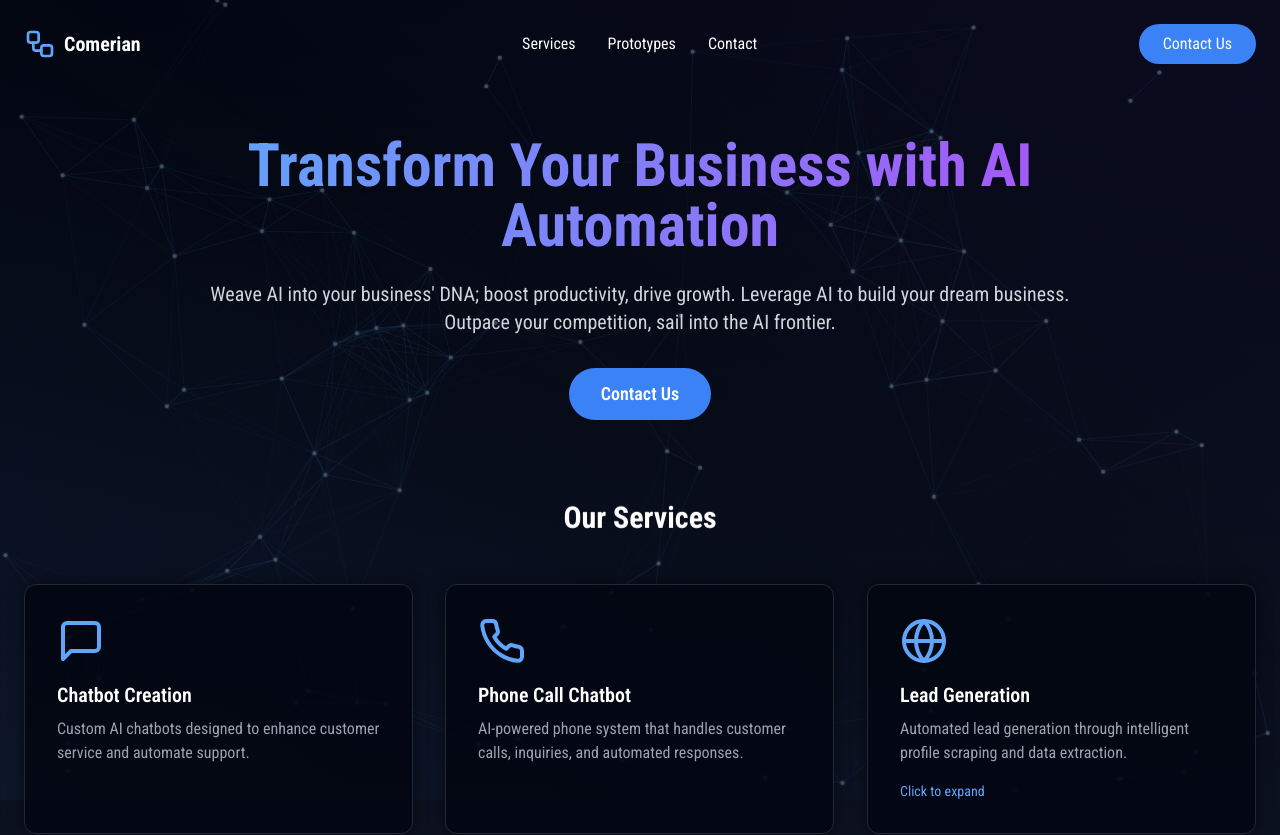
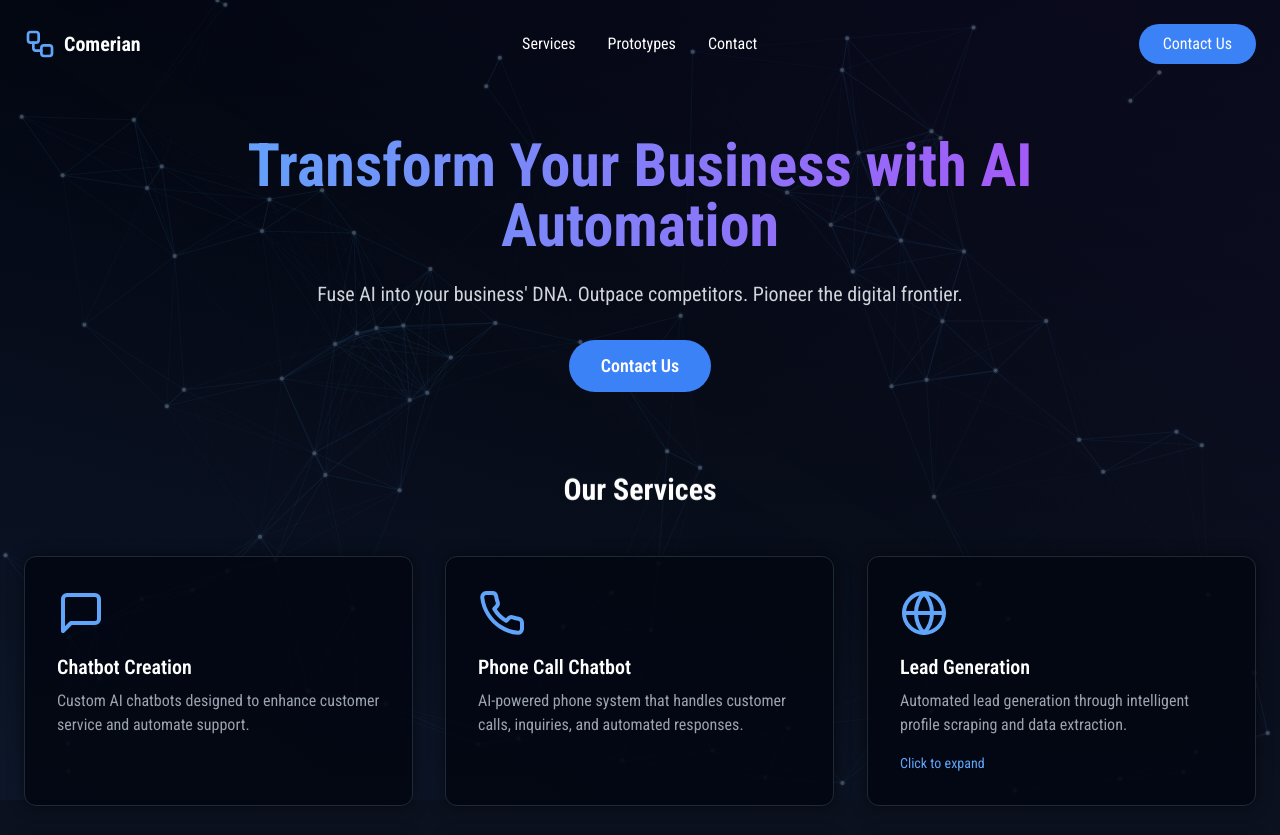
Before and after one commit to mashofner/Comerian-CD, a React (Vite) app: page / in a window 1280 px wide. Shown: the top 835 px of the page. Built offline with nearby package versions, Linux system fonts and the light colour scheme.

Commit message:
Subheader Change

```diff
--- a/src/components/Header/Header.tsx
+++ b/src/components/Header/Header.tsx
@@ -21,7 +21,7 @@ export const Header: React.FC = () => {
           Transform Your Business with AI Automation
         </h1>
         <p className="text-lg sm:text-xl text-gray-300 mb-8 px-4">
-          Weave AI into your business' DNA; boost productivity, drive growth. Leverage AI to build your dream business. Outpace your competition, sail into the AI frontier.
+          Fuse AI into your business' DNA. Outpace competitors. Pioneer the digital frontier.
         </p>
         <a
           href="#contact"
```
